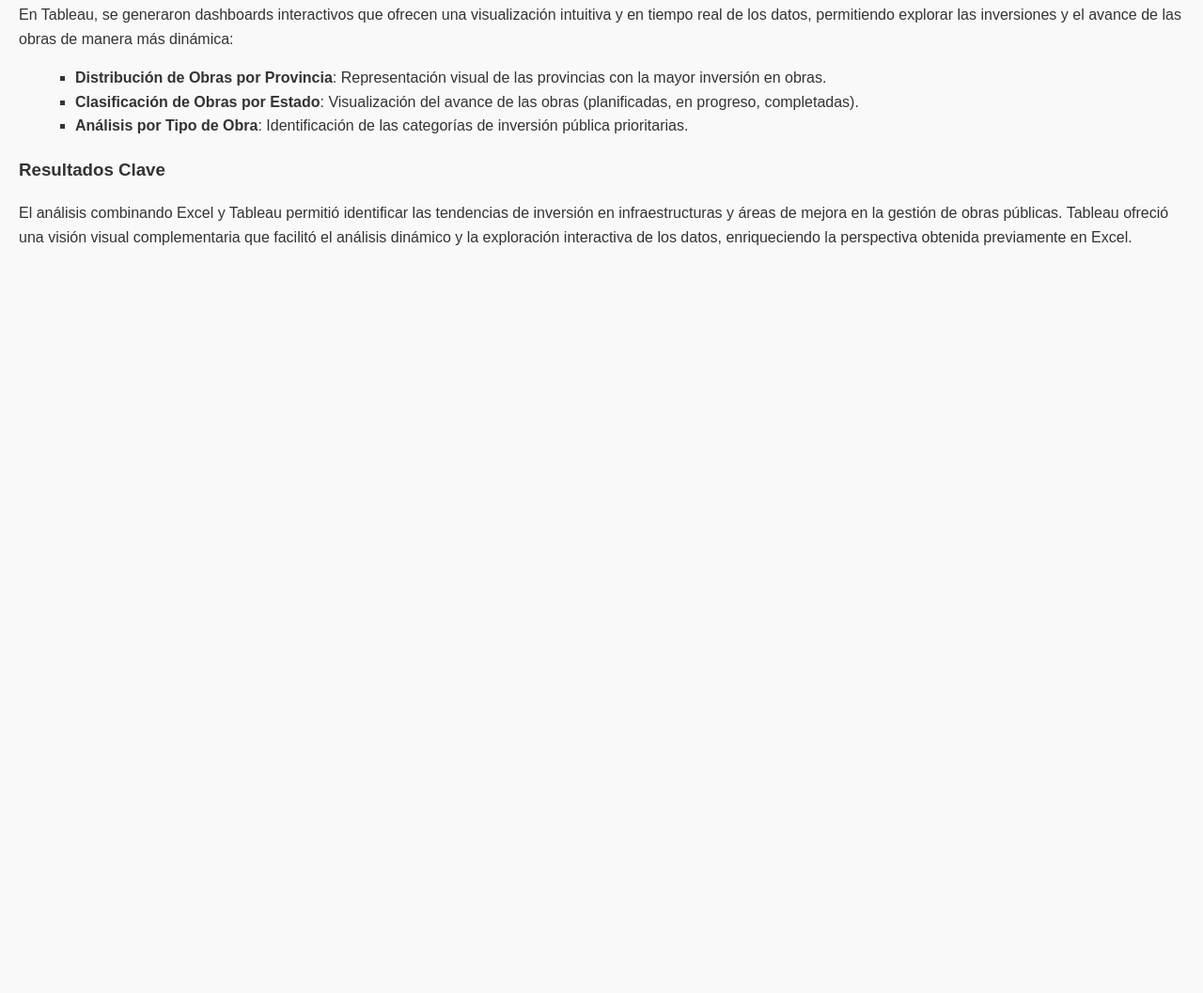
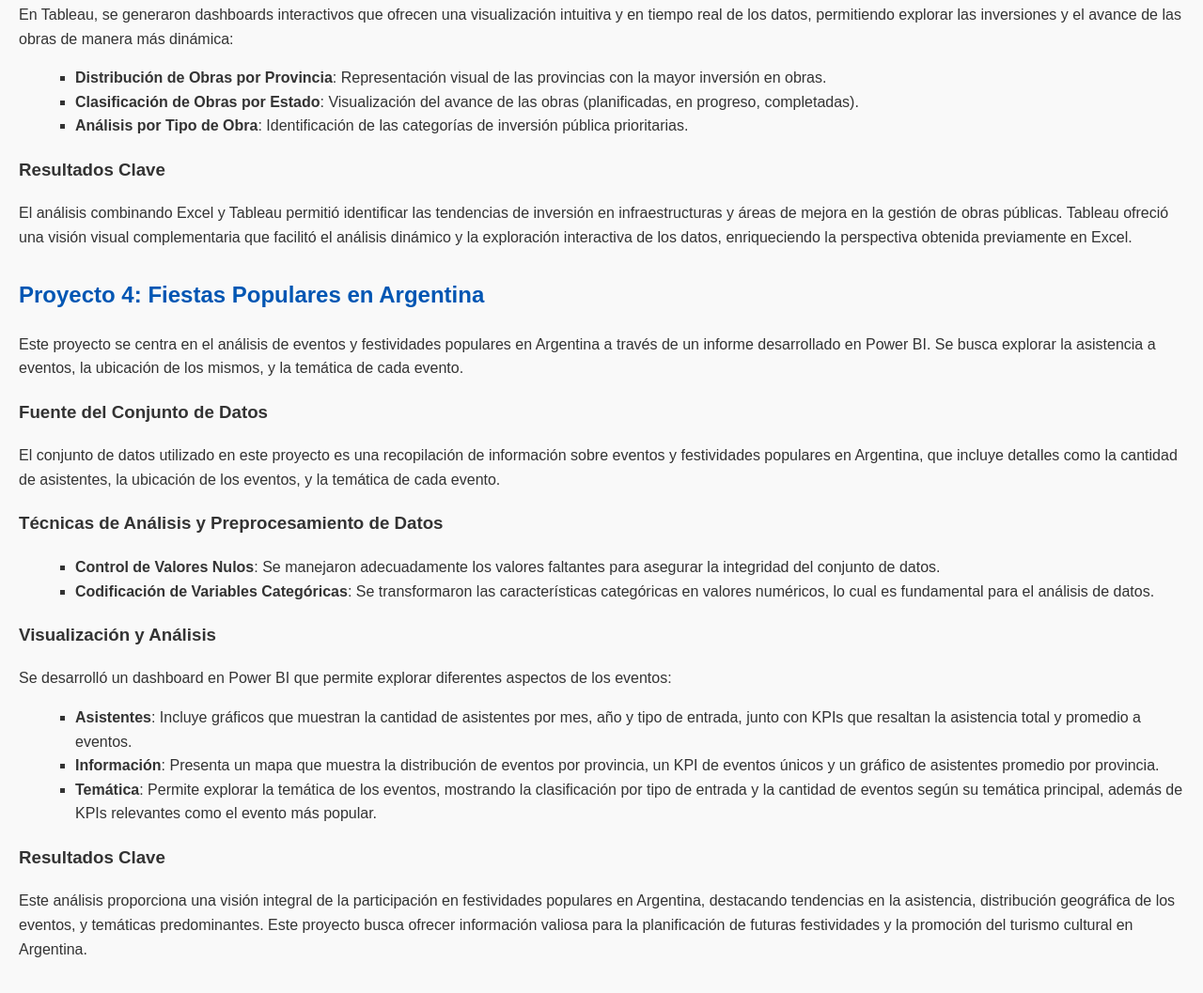
Before and after one commit to AlvarezLI/Portafolio_alvarez, a plain HTML site: page index.html in a window 1280 px wide. Shown: the part 1701-2758 px from the top of the page at 94% size. Before the commit the page ends 2016 px from the top, so only its background shows below. Drawn offline with Linux system fonts and the light colour scheme.

Commit message:
Update index.html

```diff
--- a/index.html
+++ b/index.html
@@ -113,5 +113,31 @@
         <h3>Resultados Clave</h3>
         <p>El análisis combinando Excel y Tableau permitió identificar las tendencias de inversión en infraestructuras y áreas de mejora en la gestión de obras públicas. Tableau ofreció una visión visual complementaria que facilitó el análisis dinámico y la exploración interactiva de los datos, enriqueciendo la perspectiva obtenida previamente en Excel.</p>
     </div>
+
+    <div class="project">
+        <h2>Proyecto 4: Fiestas Populares en Argentina</h2>
+        <p>Este proyecto se centra en el análisis de eventos y festividades populares en Argentina a través de un informe desarrollado en Power BI. Se busca explorar la asistencia a eventos, la ubicación de los mismos, y la temática de cada evento.</p>
+
+        <h3>Fuente del Conjunto de Datos</h3>
+        <p>El conjunto de datos utilizado en este proyecto es una recopilación de información sobre eventos y festividades populares en Argentina, que incluye detalles como la cantidad de asistentes, la ubicación de los eventos, y la temática de cada evento.</p>
+
+        <h3>Técnicas de Análisis y Preprocesamiento de Datos</h3>
+        <ul>
+            <li><strong>Control de Valores Nulos</strong>: Se manejaron adecuadamente los valores faltantes para asegurar la integridad del conjunto de datos.</li>
+            <li><strong>Codificación de Variables Categóricas</strong>: Se transformaron las características categóricas en valores numéricos, lo cual es fundamental para el análisis de datos.</li>
+        </ul>
+
+        <h3>Visualización y Análisis</h3>
+        <p>Se desarrolló un dashboard en Power BI que permite explorar diferentes aspectos de los eventos:</p>
+        <ul>
+            <li><strong>Asistentes</strong>: Incluye gráficos que muestran la cantidad de asistentes por mes, año y tipo de entrada, junto con KPIs que resaltan la asistencia total y promedio a eventos.</li>
+            <li><strong>Información</strong>: Presenta un mapa que muestra la distribución de eventos por provincia, un KPI de eventos únicos y un gráfico de asistentes promedio por provincia.</li>
+            <li><strong>Temática</strong>: Permite explorar la temática de los eventos, mostrando la clasificación por tipo de entrada y la cantidad de eventos según su temática principal, además de KPIs relevantes como el evento más popular.</li>
+        </ul>
+
+        <h3>Resultados Clave</h3>
+        <p>Este análisis proporciona una visión integral de la participación en festividades populares en Argentina, destacando tendencias en la asistencia, distribución geográfica de los eventos, y temáticas predominantes. Este proyecto busca ofrecer información valiosa para la planificación de futuras festividades y la promoción del turismo cultural en Argentina.</p>
+    </div>
+
 </body>
 </html>
```
